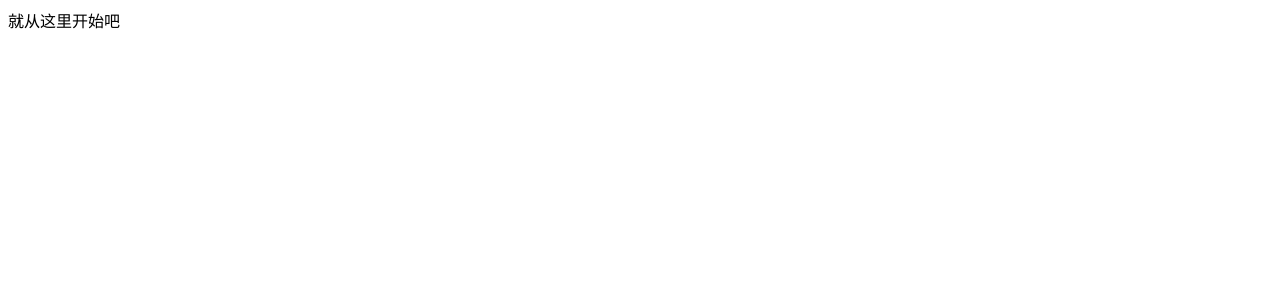
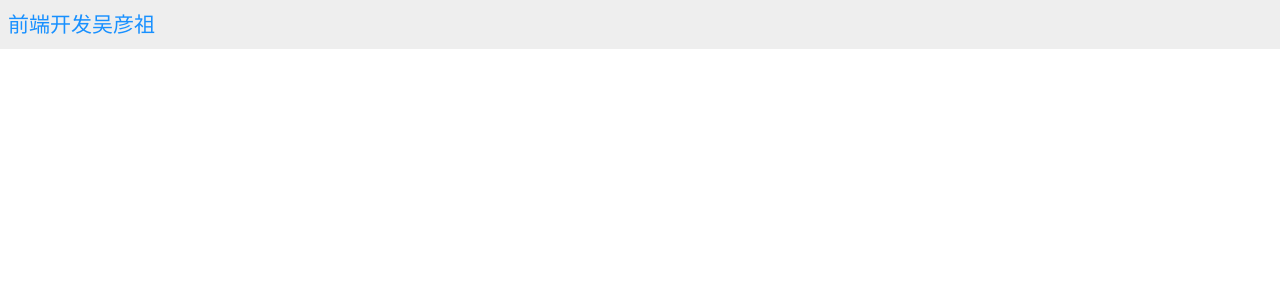
Before and after one commit to front-end-wqd/personal-blog-system, a Next.js app in the folder blog/: page / in a window 1280 px wide. Shown: the top 300 px of the page. Built offline with nearby package versions, Linux system fonts and the light colour scheme.

Commit message:
前端开发环境搭建开始

```diff
--- /dev/null
+++ b/blog/components/Header.js
@@ -0,0 +1,18 @@
+import React from 'react';
+import styles from '../styles/components/Header.module.scss';
+import { Row, Col, Menu } from 'antd';
+import Icon from '@ant-design/icons';
+
+const Header = () => {
+    return (
+        <div className={styles.header}>
+            <Row>
+                <Col>
+                    <span>前端开发吴彦祖</span>
+                </Col>
+            </Row>
+        </div>
+    );
+}
+
+export default Header;
--- a/blog/package.json
+++ b/blog/package.json
@@ -8,9 +8,12 @@
     "lint": "next lint"
   },
   "dependencies": {
+    "antd": "^4.17.3",
+    "babel-plugin-import": "^1.13.3",
     "next": "12.0.7",
     "react": "17.0.2",
-    "react-dom": "17.0.2"
+    "react-dom": "17.0.2",
+    "sass": "^1.45.0"
   },
   "devDependencies": {
     "eslint": "8.4.1",
--- /dev/null
+++ b/blog/pages/_app.js
@@ -0,0 +1,5 @@
+import App from 'next/app';
+import 'antd/dist/antd.css';
+import '../styles/pages/common.scss';
+
+export default App;
--- a/blog/pages/index.js
+++ b/blog/pages/index.js
@@ -1,16 +1,16 @@
 import Head from 'next/head'
-import Image from 'next/image'
+import Header from '../components/Header';
 
 export default function Home() {
   return (
     <div>
       <Head>
-        <title>Create Next App</title>
-        <meta name="description" content="Generated by create next app" />
+        <title>wqd</title>
+        <meta name="description" content="blog" />
         <link rel="icon" href="/favicon.ico" />
       </Head>
       <div>
-        就从这里开始吧
+        <Header />
       </div>
     </div>
   )
--- /dev/null
+++ b/blog/styles/components/Header.module.scss
@@ -0,0 +1,10 @@
+$primary-color: #1890ff;
+
+.header {
+    background-color: #eee;
+    padding: 8px;
+    span {
+        font-size: 1.5em;
+        color: $primary-color;
+    }
+}
--- /dev/null
+++ b/blog/styles/pages/common.scss
@@ -0,0 +1,5 @@
+* {
+    margin: 0;
+    padding: 0;
+    box-sizing: border-box;
+}
```
Also changed, not shown: blog/.babelrc (added), 1 other file (tests, documents, lock files or other folders).
